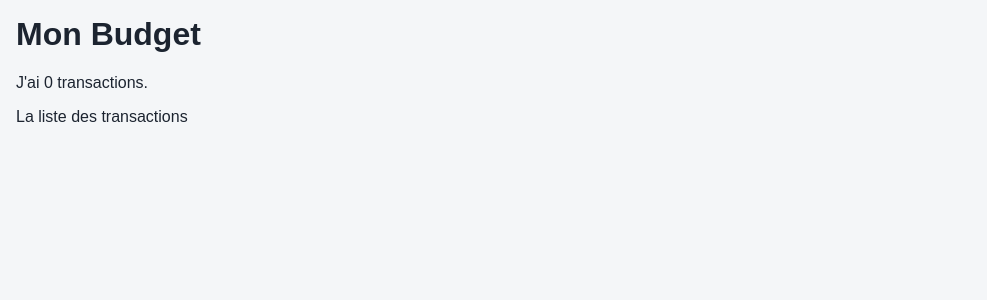
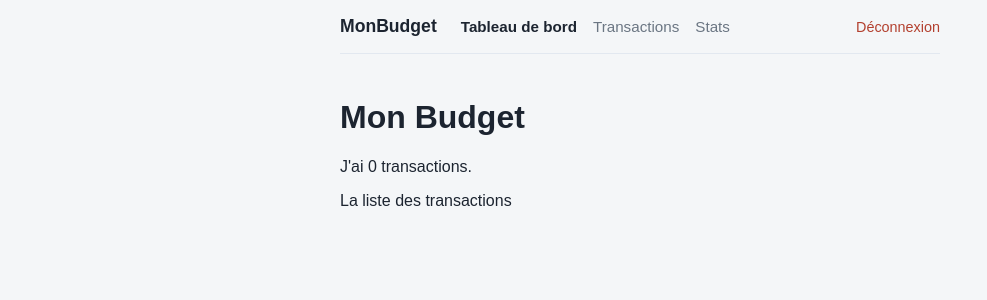
Before and after one commit to AZOUZOUL/MonBudget, a Django app: template mybudget/tracker/templates/tracker/accueil.html in a window 1280 px wide. Shown: the top 300 px of the page, without its empty margins (0-987 px from the left). Run offline with Django 5.2, Linux system fonts and the light colour scheme; the template is opened without the code that fills it, so the values that code supplies are empty.

Commit message:
Feat: Première mise à jour du gabarit de base afin d'avoir du code qui peut-être hérité partout et donner un meilleur rendu visuel: Travail sur l'en-tête et la barre de navigation. Le footer n'y est pas encore.

```diff
--- a/mybudget/tracker/templates/tracker/base.html
+++ b/mybudget/tracker/templates/tracker/base.html
@@ -1,12 +1,39 @@
-<!-- Gabarit de base -->
 {% load static %}
-<html>
-    <head><title>Mon Budget</title></head>
+
+<!DOCTYPE html>
+<html lang="fr">
+<head>
+    <meta charset="UTF-8">
+    <title>Mon Budget</title>
+    <!-- Chargement de la feuille de style commune -->
     <link rel="stylesheet" href="{% static 'tracker/styles.css' %}" />
-    <body>
+</head>
+<body>
 
+    <!-- Conteneur principal centré (Taille maximale fixe pour tout le site) -->
+    <div class="conteneur-maquette">
 
-        {% block content %}{% endblock %}
+        <!-- Barre de navigation répétée sur toutes les pages centrales -->
+        <nav class="navigation-barre">
+            <div class="navigation-liens">
+                <span class="nav-brand">MonBudget</span>
 
-    </body>
+                <!-- Liens de navigation principaux -->
+                <a href="{% url 'accueil' %}" class="nav-lien actif">Tableau de bord</a>
+                <a href="#" class="nav-lien">Transactions</a>
+                <a href="#" class="nav-lien">Stats</a>
+            </div>
+
+            <!-- Lien de déconnexion sécurisé (J3) -->
+            <a href="{% url 'demander-deconnexion' %}" class="lien-deconnexion">Déconnexion</a>
+        </nav>
+
+        <!-- Zone dynamique où le contenu spécifique de chaque page sera injecté -->
+        <main>
+            {% block content %}{% endblock %}
+        </main>
+
+    </div>
+
+</body>
 </html>
```
